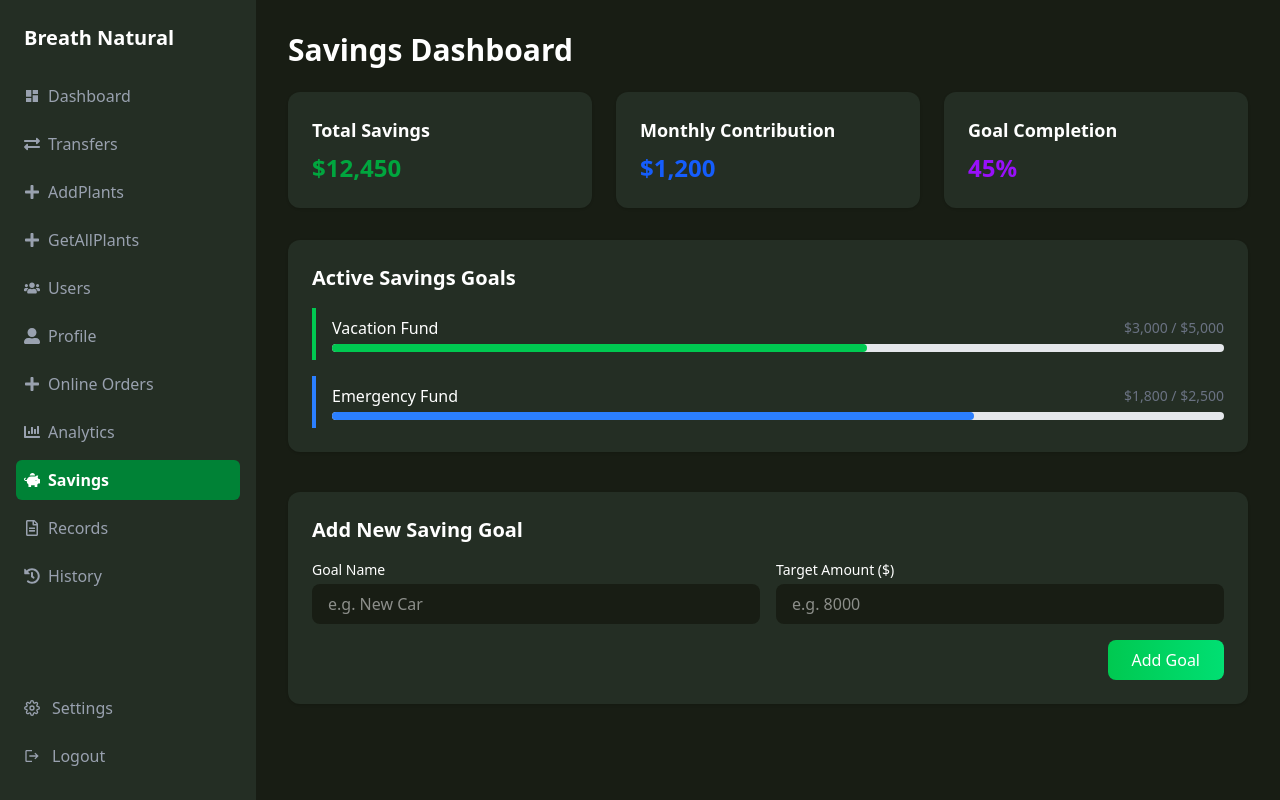
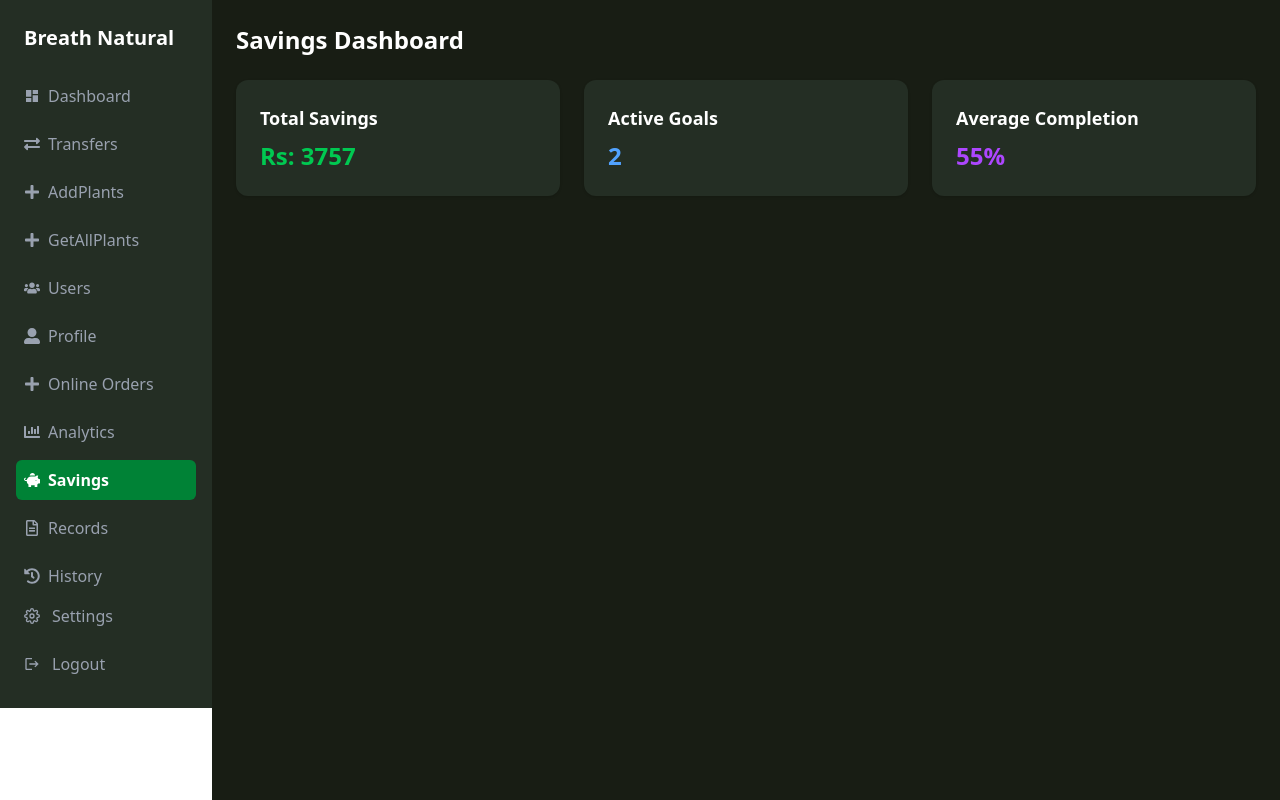
Before and after one commit to abdul-basit3110/Planto-Project, a React (Vite) app: page /savings in a window 1280 px wide. Built offline with nearby package versions, Linux system fonts and the light colour scheme; sample sign-in values are in the browser's storage.

Commit message:
Updating Data

```diff
--- a/src/page/OnlineOrders.jsx
+++ b/src/page/OnlineOrders.jsx
@@ -15,7 +15,7 @@ const Orders = () => {
   const fetchOrders = async () => {
     try {
       const response = await fetch(
-        "https://eb-project-backend-kappa.vercel.app/api/v0/orders/get/All/orders"
+        "https://eb-project-backend-kappa.vercel.app/api/v0/orders/getAllOrders"
       );
 
       const data = await response.json();
@@ -37,7 +37,7 @@ const Orders = () => {
     if (!window.confirm("Are you sure you want to delete this order?")) return;
     try {
       const response = await fetch(
-        "https://eb-project-backend-kappa.vercel.app/api/v0/orders/delete/orders",
+        "https://eb-project-backend-kappa.vercel.app/api/v0/orders/deleteOrders",
         {
           method: "DELETE",
           headers: {
@@ -74,20 +74,21 @@ const Orders = () => {
     setEditData({ ...editData, [e.target.name]: e.target.value });
   };
 
-  const handleSave = async () => {
+  const handleSave = async (id) => {
   try {
     const response = await fetch(
-      `https://eb-project-backend-kappa.vercel.app/api/v0/orders/update/order`,
+      `https://eb-project-backend-kappa.vercel.app/api/v0/orders/updateOrder/${id}`,
       {
         method: "PUT",
         headers: {
           "Content-Type": "application/json",
         },
-        body: JSON.stringify({ ...editData, orderId: editId }),
+        body: JSON.stringify({ ...editData, orderId: id }),
       }
     );
 
     const result = await response.json();
+    console.log(result)
     if (!response.ok) throw new Error(result.message || "Failed to update");
 
     alert("Order updated.");
@@ -184,7 +185,7 @@ const Orders = () => {
                           {isEditing ? (
                             <>
                               <button
-                                onClick={handleSave}
+                                onClick={()=>handleSave(order._id)}
                                 className="text-green-400 hover:text-green-600"
                               >
                                 <FaSave />
--- a/src/page/Savings.jsx
+++ b/src/page/Savings.jsx
@@ -1,97 +1,114 @@
-import React, { useEffect } from 'react';
-import LeftSidebar from '../components/LeftSidebar'
-import { useNavigate } from 'react-router-dom';
+import React, { useEffect, useState } from "react";
+import LeftSidebar from "../components/LeftSidebar";
+import { useNavigate } from "react-router-dom";
 
 const Saving = () => {
   const nav = useNavigate();
 
-  useEffect(() =>{
-    const token = localStorage.getItem("token")
+  const [goals, setGoals] = useState([
+    {
+      id: 1,
+      name: "Neem Plant",
+      saved: 1200,
+      target: 5000,
+    },
+    {
+      id: 2,
+      name: "Tulsi Plant",
+      saved: 2500,
+      target: 3000,
+    },
+  ]);
 
-    if(!token){
-      nav("/")
+  useEffect(() => {
+    const token = localStorage.getItem("token");
+    if (!token) {
+      nav("/");
     }
+
+    // Simulate real-time updates
+    const interval = setInterval(() => {
+      setGoals((prevGoals) =>
+        prevGoals.map((goal) => {
+          const added = Math.floor(Math.random() * 100); // simulate savings growth
+          const newSaved = Math.min(goal.saved + added, goal.target);
+          return { ...goal, saved: newSaved };
         })
+      );
+    }, 5000);
 
+    return () => clearInterval(interval);
+  }, [nav]);
+
+  const totalSaved = goals.reduce((acc, curr) => acc + curr.saved, 0);
 
   return (
-    <div className='flex h-[800px]'>
+    <div className="flex min-h-screen">
       <LeftSidebar />
-    <div className="w-[80%] min-h-screen bg-[#181D14] p-4 sm:p-6 md:p-8 overflow-y-auto">
-      {/* Header */}
-      <h1 className="text-2xl sm:text-3xl font-semibold text-white mb-6">Savings Dashboard</h1>
+      <div className="w-full bg-[#181D14] p-6 text-white overflow-y-auto">
+        <h1 className="text-2xl font-semibold mb-6">Savings Dashboard</h1>
 
-      {/* Savings Overview */}
-      <div className="grid grid-cols-1 sm:grid-cols-2 lg:grid-cols-3 gap-6 mb-8">
+        {/* Overview Section */}
+        <div className="grid grid-cols-1 sm:grid-cols-2 lg:grid-cols-3 gap-6 mb-10">
           <div className="bg-[#242e24] p-6 rounded-xl shadow">
-          <h3 className="text-lg font-semibold text-white mb-2">Total Savings</h3>
-          <p className="text-2xl font-bold text-green-600">$12,450</p>
+            <h3 className="text-lg font-semibold mb-2">Total Savings</h3>
+            <p className="text-2xl font-bold text-green-500">Rs: {totalSaved}</p>
           </div>
           <div className="bg-[#242e24] p-6 rounded-xl shadow">
-          <h3 className="text-lg font-semibold text-white mb-2">Monthly Contribution</h3>
-          <p className="text-2xl font-bold text-blue-600">$1,200</p>
+            <h3 className="text-lg font-semibold mb-2">Active Goals</h3>
+            <p className="text-2xl font-bold text-blue-400">{goals.length}</p>
           </div>
           <div className="bg-[#242e24] p-6 rounded-xl shadow">
-          <h3 className="text-lg font-semibold text-white mb-2">Goal Completion</h3>
-          <p className="text-2xl font-bold text-purple-600">45%</p>
+            <h3 className="text-lg font-semibold mb-2">Average Completion</h3>
+            <p className="text-2xl font-bold text-purple-500">
+              {goals.length > 0
+                ? `${Math.round(
+                    (goals.reduce(
+                      (acc, curr) => acc + (curr.saved / curr.target) * 100,
+                      0
+                    ) / goals.length
+                  ) || 0)}%`
+                : "0%"}
+            </p>
           </div>
         </div>
 
-      {/* Goals List */}
-      <div className="bg-[#242e24] rounded-xl p-6 shadow mb-10">
-        <h2 className="text-xl font-semibold text-white mb-4">Active Savings Goals</h2>
+        {/* Goal List */}
+        {/* <div className="bg-[#242e24] rounded-xl p-6 shadow mb-10">
+          <h2 className="text-xl font-semibold mb-4">Active Savings Goals</h2>
+          {goals.length === 0 ? (
+            <p className="text-gray-400">No saving goals available.</p>
+          ) : (
             <ul className="space-y-4">
-          <li className="border-l-4 border-green-500 pl-4 py-2">
+              {goals.map((goal) => {
+                const progress = Math.min(
+                  (goal.saved / goal.target) * 100,
+                  100
+                ).toFixed(0);
+
+                return (
+                  <li
+                    key={goal.id}
+                    className="border-l-4 border-green-500 pl-4 py-2"
+                  >
                     <div className="flex justify-between items-center">
-              <span className="text-white">Vacation Fund</span>
-              <span className="text-sm text-gray-500">$3,000 / $5,000</span>
+                      <span>{goal.name}</span>
+                      <span className="text-sm text-gray-400">
+                        ₹{goal.saved} / ₹{goal.target}
+                      </span>
                     </div>
-            <div className="w-full bg-gray-200 h-2 rounded mt-1">
-              <div className="bg-green-500 h-2 rounded w-[60%]"></div>
+                    <div className="w-full bg-gray-800 h-2 rounded mt-1">
+                      <div
+                        className="bg-green-500 h-2 rounded"
+                        style={{ width: `${progress}%` }}
+                      ></div>
                     </div>
                   </li>
-          <li className="border-l-4 border-blue-500 pl-4 py-2">
-            <div className="flex justify-between items-center">
-              <span className="text-white">Emergency Fund</span>
-              <span className="text-sm text-gray-500">$1,800 / $2,500</span>
-            </div>
-            <div className="w-full bg-gray-200 h-2 rounded mt-1">
-              <div className="bg-blue-500 h-2 rounded w-[72%]"></div>
-            </div>
-          </li>
+                );
+              })}
             </ul>
-      </div>
-
-      {/* Add New Goal */}
-      <div className="bg-[#242e24] rounded-xl p-6 shadow">
-        <h2 className="text-xl font-semibold text-white mb-4">Add New Saving Goal</h2>
-        <form className="grid grid-cols-1 sm:grid-cols-2 gap-4">
-          <div>
-            <label className="block text-sm font-medium text-white mb-1">Goal Name</label>
-            <input
-              type="text"
-              placeholder="e.g. New Car"
-              className="w-full px-4 py-2 bg-[#181D14] text-white rounded-lg focus:outline-none focus:ring-2 focus:ring-blue-400"
-            />
-          </div>
-          <div>
-            <label className="block text-sm font-medium text-white mb-1">Target Amount ($)</label>
-            <input
-              type="number"
-              placeholder="e.g. 8000"
-              className="w-full px-4 py-2 bg-[#181D14] text-white rounded-lg focus:outline-none focus:ring-2 focus:ring-blue-400"
-            />
-          </div>
-          <div className="sm:col-span-2 text-right">
-            <button
-              type="submit"
-              className="bg-gradient-to-r from-green-500 to-green-400 text-white px-6 py-2 rounded-lg hover:opacity-90 transition"
-            >
-              Add Goal
-            </button>
-          </div>
-        </form>
-      </div>
+          )}
+        </div> */}
       </div>
     </div>
   );
```
Also changed, not shown: src/page/Analytics.jsx (+141 -27 lines). Lines whose indentation alone changed are shown as unchanged.
